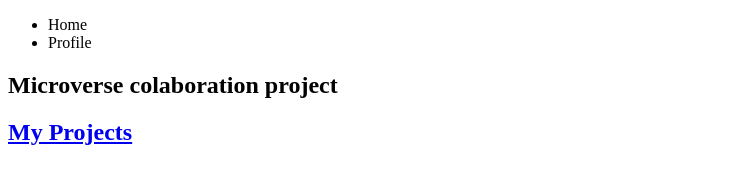
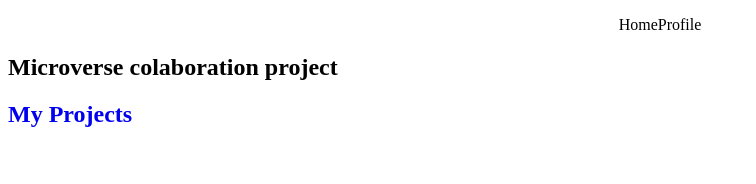
Before and after one commit to naji-97/Pesronal-Portfolio, a plain HTML site: page index.html in a window 1280 px wide. Shown: the whole page, without its empty margins (0-756 px from the left). Drawn offline with Linux system fonts and the light colour scheme.

Commit message:
feauter5

```diff
--- a/index.html
+++ b/index.html
@@ -4,6 +4,7 @@
     <meta charset="UTF-8">
     <meta http-equiv="X-UA-Compatible" content="IE=edge">
     <meta name="viewport" content="width=device-width, initial-scale=1.0">
+    <link rel="stylesheet" href="style.css">
     <title>Personal-Portolio-Microvese</title>
 </head>
 <body>
--- /dev/null
+++ b/style.css
@@ -0,0 +1,17 @@
+a {
+    text-decoration: none;
+}
+
+ul{
+    list-style-type: none;
+}
+
+#navbar ul{
+    display: flex;
+    justify-content: center;
+    align-items: center;
+}
+
+#navbar ul li{
+    margin: 0;
+}
```
